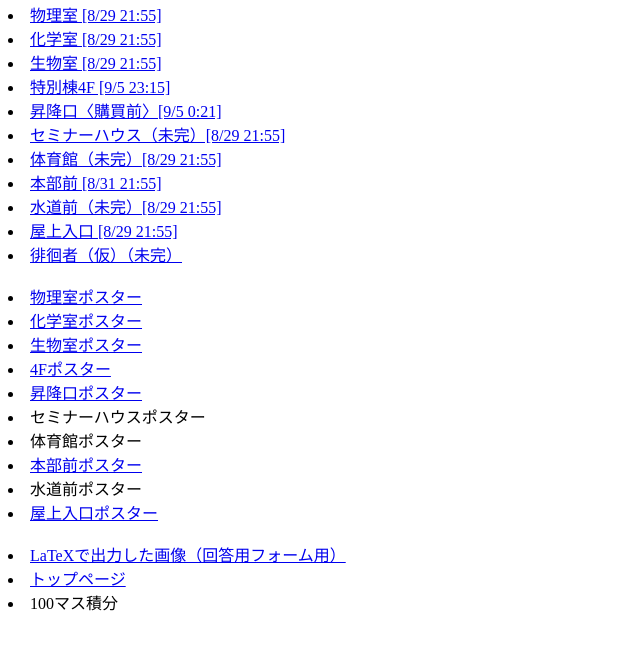
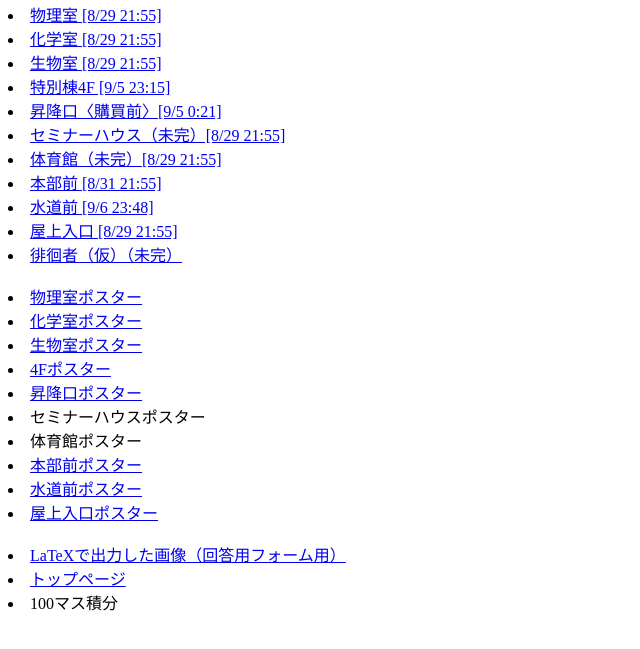
Before and after one commit to kenkashi-math-club/pages, a plain HTML site: page index.html in a window 1280 px wide. Shown: the part 119-768 px from the top of the page, without its empty margins (0-640 px from the left). Drawn offline with Linux system fonts and the light colour scheme.

Commit message:
Add files via upload

```diff
--- a/index.html
+++ b/index.html
@@ -19,7 +19,7 @@
     <li><a href="./seminar-28jggavkhn.html">セミナーハウス（未完）[8/29 21:55]</a></li>
     <li><a href="./gym-l4jws2b8jg.html">体育館（未完）[8/29 21:55]</a></li>
     <li><a href="./administration-8yn8frwuww.html">本部前 [8/31 21:55]</a></li>
-    <li><a href="./waterworks-staklg7aai.html">水道前（未完）[8/29 21:55]</a></li>
+    <li><a href="./waterworks-staklg7aai.html">水道前 [9/6 23:48]</a></li>
     <li><a href="./rooftop-i5rxd6oh2y.html">屋上入口 [8/29 21:55]</a></li>
     <li><a href="./secret-j41ijeb4ye.html">徘徊者（仮）（未完）</a></li>
     <br>
@@ -31,7 +31,7 @@
     <li>セミナーハウスポスター</li>
     <li>体育館ポスター</li>
     <li><a href="./admin-p.pdf">本部前ポスター</a></li>
-    <li>水道前ポスター</li>
+    <li><a href="./water-p.pdf">水道前ポスター</a></li>
     <li><a href="./roof-p.pdf">屋上入口ポスター</a></li>
     <br>
     <li><a href="./figure.pdf">LaTeXで出力した画像（回答用フォーム用）</a></li>
```
Also changed, not shown: waterworks-staklg7aai.html (+1 -1 lines), waterworks.png (added), 1 other file.
